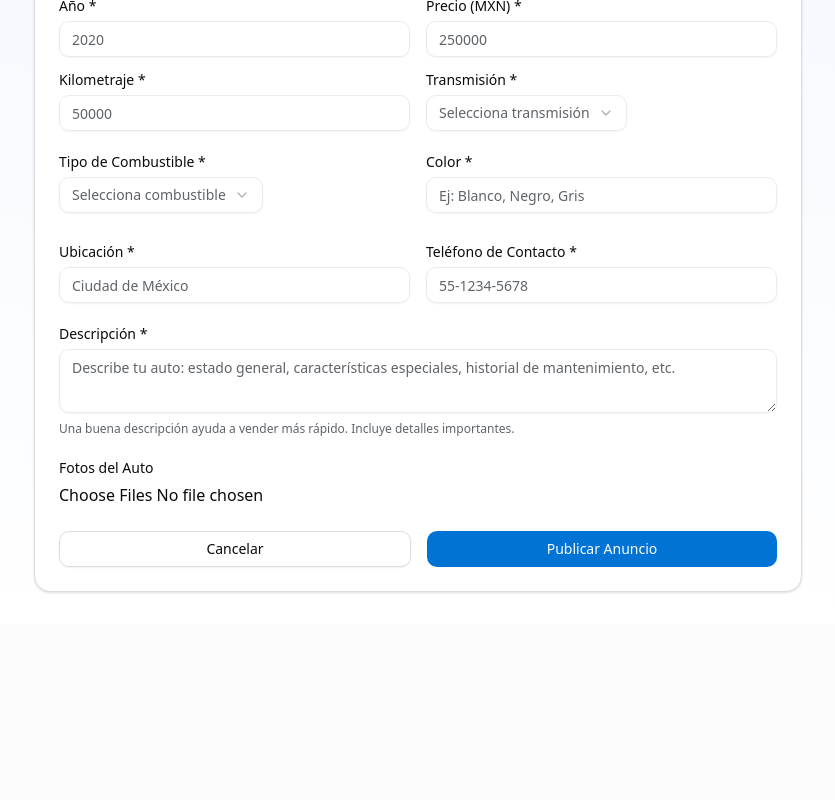
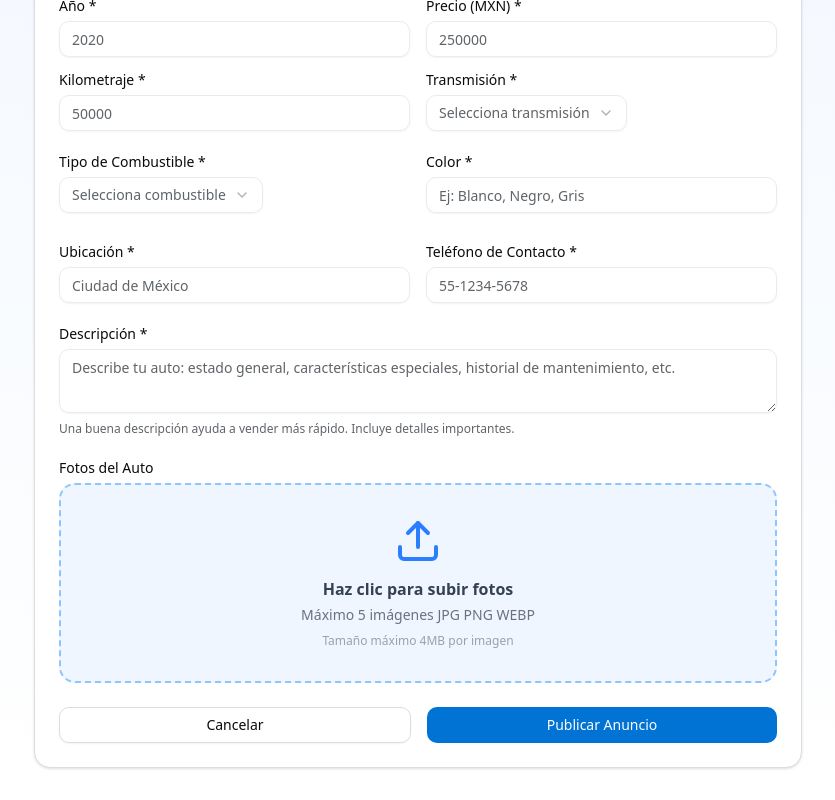
Before and after one commit to Emmanuel-CG/attm-frontend, a Next.js app: page /vender in a window 1280 px wide. Shown: the part 469-1269 px from the top of the page, without its empty margins (222-1057 px from the left). Before the commit the page ends 1093 px from the top, so only its background shows below. Built offline with nearby package versions, Linux system fonts and the light colour scheme.

Commit message:
actualizacion

```diff
--- a/app/vender/page.tsx
+++ b/app/vender/page.tsx
@@ -294,22 +294,78 @@ const res = await fetch(
                 <div className="space-y-2">
                   <Label>Fotos del Auto</Label>
 <div className="space-y-3">
+<div className="space-y-4">
+  <label
+    htmlFor="images"
+    className="border-2 border-dashed border-blue-300 hover:border-blue-500 bg-blue-50 hover:bg-blue-100 transition-all rounded-xl p-8 flex flex-col items-center justify-center cursor-pointer"
+  >
+    <Upload className="h-12 w-12 text-blue-500 mb-3" />
+
+    <p className="text-base font-semibold text-gray-700">
+      Haz clic para subir fotos
+    </p>
+
+    <p className="text-sm text-gray-500 mt-1">
+      Máximo 5 imágenes JPG PNG WEBP
+    </p>
+
+    <p className="text-xs text-gray-400 mt-2">
+      Tamaño máximo 4MB por imagen
+    </p>
+  </label>
+
   <input
+    id="images"
     type="file"
     multiple
-    accept="image/*"
+    accept="image/png,image/jpeg,image/webp"
+    className="hidden"
     onChange={(e) => {
-      if (e.target.files) {
-        setImages(Array.from(e.target.files))
+      if (!e.target.files) return
+
+      const files = Array.from(e.target.files)
+
+      // máximo 5 imágenes
+      if (files.length > 3) {
+        alert("Solo puedes subir máximo 3 imágenes")
+        return
       }
+
+      // validar tamaño
+      const invalidFile = files.find(
+        (file) => file.size > 4 * 1024 * 1024
+      )
+
+      if (invalidFile) {
+        alert("Cada imagen debe pesar menos de 4MB")
+        return
+      }
+
+      setImages(files)
     }}
   />
 
   {images.length > 0 && (
-    <div className="text-sm text-green-600">
-      {images.length} imagen(es) seleccionada(s)
+    <div className="grid grid-cols-2 md:grid-cols-3 gap-4">
+      {images.map((image, index) => (
+        <div
+          key={index}
+          className="relative rounded-lg overflow-hidden border bg-white shadow-sm"
+        >
+          <img
+            src={URL.createObjectURL(image)}
+            alt="preview"
+            className="w-full h-32 object-cover"
+          />
+
+          <div className="p-2 text-xs text-center text-gray-600 truncate">
+            {image.name}
+          </div>
+        </div>
+      ))}
     </div>
   )}
+</div>
 </div>
                 </div>
 
```
